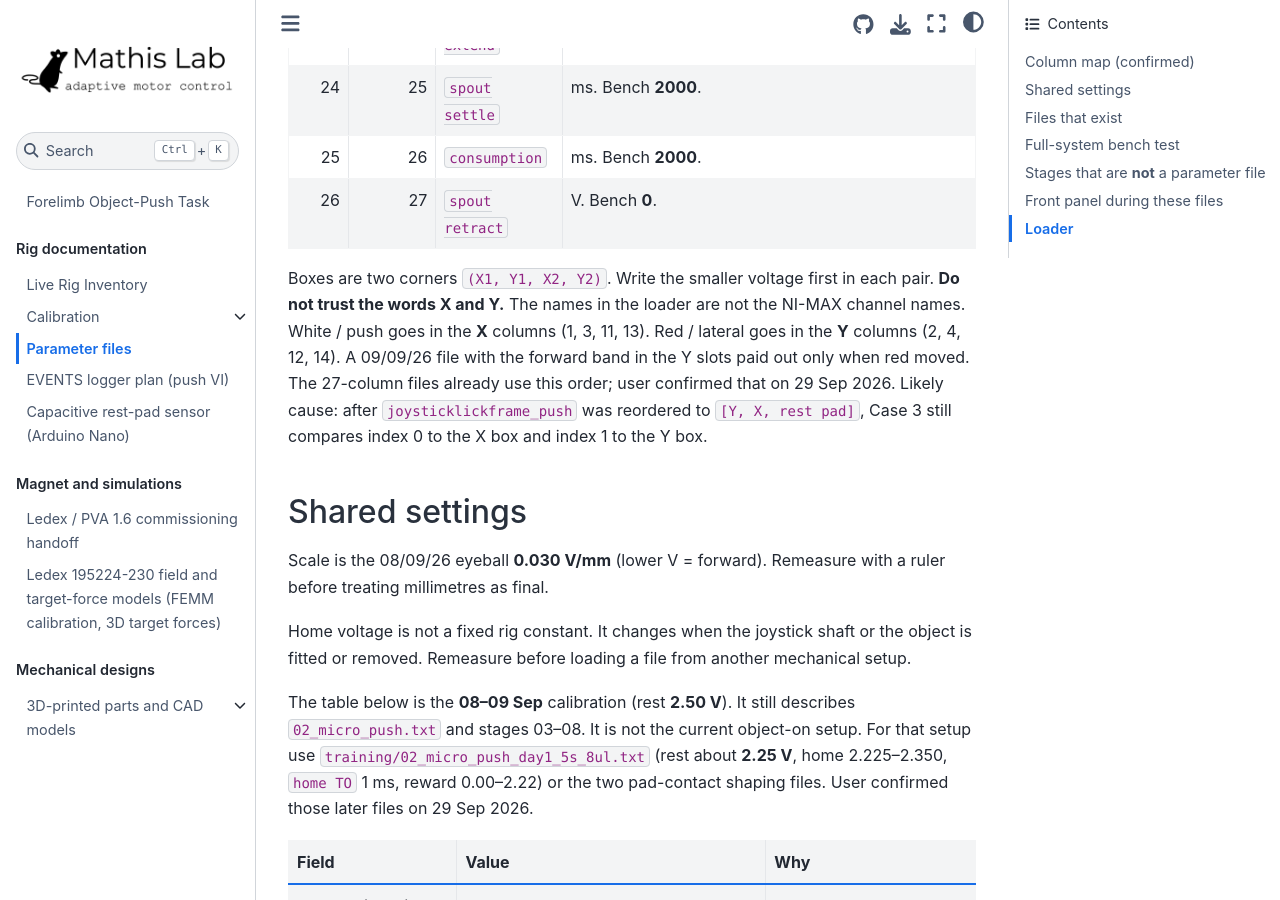
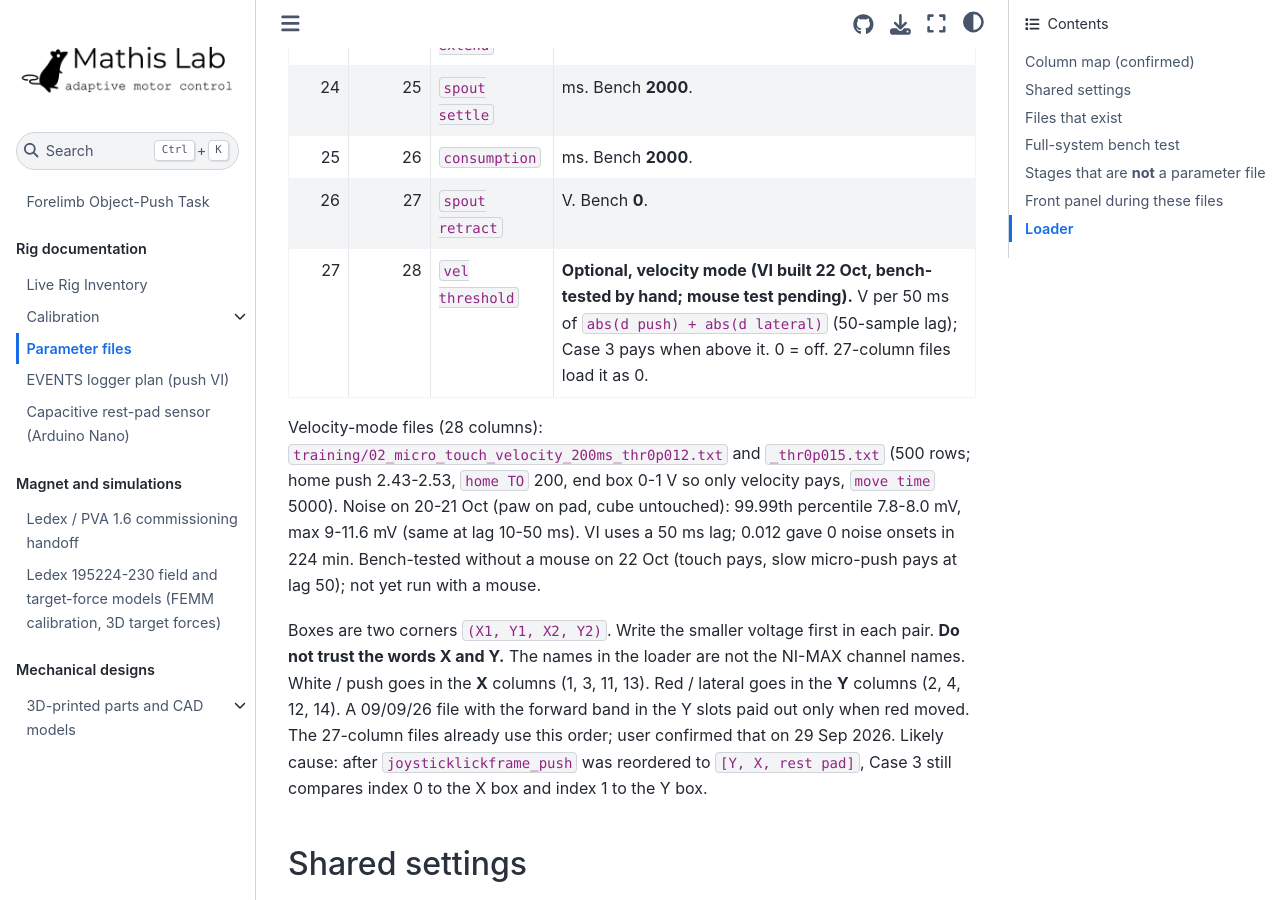
Before and after one commit to AdaptiveMotorControlLab/JoystickPushTask, a Jupyter Book: the page built from parameters/README.md, in a window 1280 px wide and 900 px high, scrolled down 1570 px. Built offline with Jupyter Book 1.0.4 settings and Sphinx 7.4.7 and the Sphinx Book theme 1.1.4, drawn with Linux system fonts in a browser that asks for light colours.

Commit message:
Add optional velocity reward mode with a 28th parameter column and parameter files.

```diff
--- a/parameters/README.md
+++ b/parameters/README.md
@@ -36,6 +36,12 @@ confirmed on 29 Sep 2026 that this 27-column order is the correct one.
 | 24 | 25 | `spout settle` | ms. Bench **2000**. |
 | 25 | 26 | `consumption` | ms. Bench **2000**. |
 | 26 | 27 | `spout retract` | V. Bench **0**. |
+| 27 | 28 | `vel threshold` | **Optional, velocity mode (VI built 22 Oct, bench-tested by hand; mouse test pending).** V per 50 ms of `abs(d push) + abs(d lateral)` (50-sample lag); Case 3 pays when above it. 0 = off. 27-column files load it as 0. |
+
+Velocity-mode files (28 columns): `training/02_micro_touch_velocity_200ms_thr0p012.txt` and `_thr0p015.txt`
+(500 rows; home push 2.43-2.53, `home TO` 200, end box 0-1 V so only velocity pays, `move time` 5000).
+Noise on 20-21 Oct (paw on pad, cube untouched): 99.99th percentile 7.8-8.0 mV, max 9-11.6 mV (same at lag 10-50 ms). VI uses a 50 ms lag; 0.012 gave 0 noise onsets in 224 min.
+Bench-tested without a mouse on 22 Oct (touch pays, slow micro-push pays at lag 50); not yet run with a mouse.
 
 Boxes are two corners `(X1, Y1, X2, Y2)`. Write the smaller voltage first in
 each pair. **Do not trust the words X and Y.** The names in the loader are not
```
Also changed, not shown: docs/PROJECT_PLAN.md (+1 -0 lines), 4 other files.
